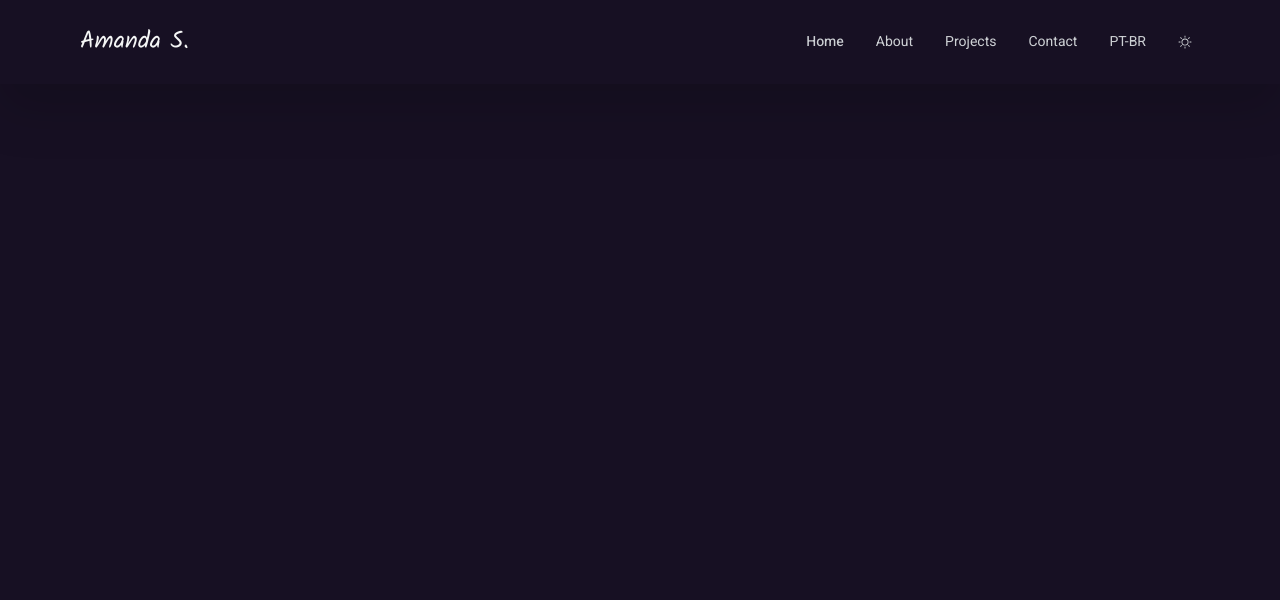
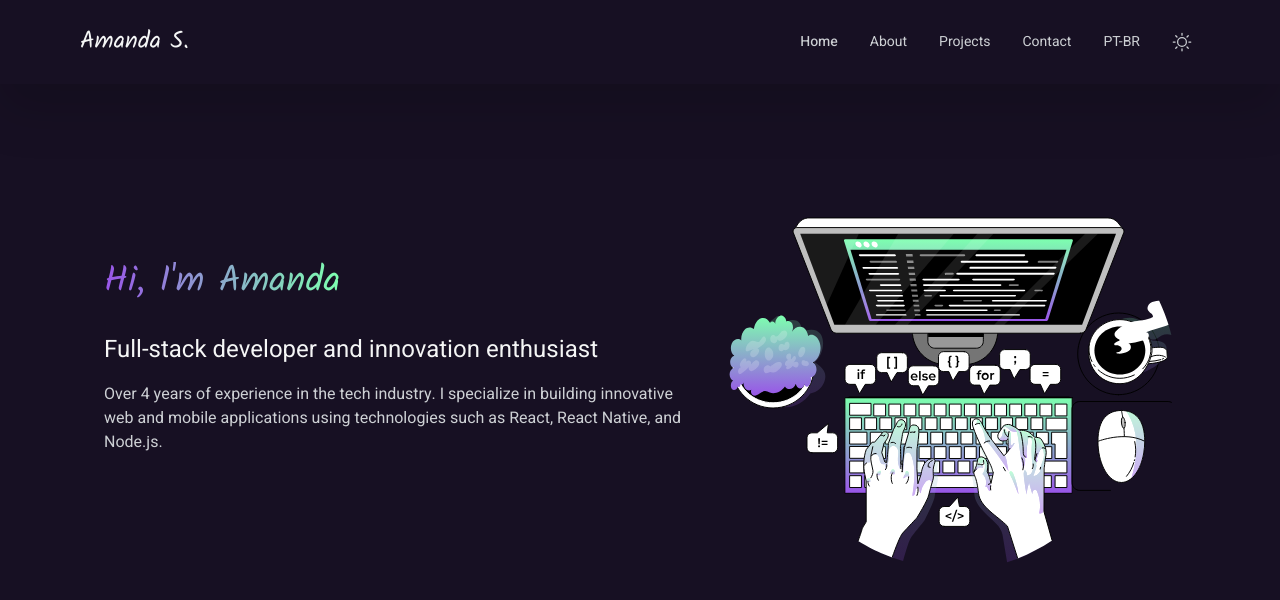
Before and after one commit to amanda-santos/lyra, a Next.js app: page / in a window 1280 px wide. Shown: the top 600 px of the page. Built offline with nearby package versions, Linux system fonts and the light colour scheme.

Commit message:
feat: add hero section

```diff
--- a/src/app/components/mobile-navbar.tsx
+++ b/src/app/components/mobile-navbar.tsx
@@ -14,7 +14,7 @@ export const MobileNavbar = () => {
   return (
     <nav className="flex flex-col items-center gap-4 lg:hidden">
       <NavbarItem onClick={handleMenuClick}>
-        {isMenuOpen ? <X /> : <List />}
+        {isMenuOpen ? <X size={20} /> : <List size={20} />}
       </NavbarItem>
 
       {isMenuOpen && (
@@ -24,7 +24,7 @@ export const MobileNavbar = () => {
           <NavbarItem>Projects</NavbarItem>
           <NavbarItem>Contact</NavbarItem>
           <NavbarItem>
-            <Sun />
+            <Sun size={20} />
           </NavbarItem>
         </>
       )}
--- a/src/app/components/navbar.tsx
+++ b/src/app/components/navbar.tsx
@@ -11,7 +11,7 @@ export const Navbar = () => {
       <NavbarItem>Contact</NavbarItem>
       <NavbarItem>PT-BR</NavbarItem>
       <NavbarItem>
-        <Sun />
+        <Sun size={20} />
       </NavbarItem>
     </nav>
   );
--- a/src/app/page.tsx
+++ b/src/app/page.tsx
@@ -1,5 +1,32 @@
+import Image from "next/image";
+
 export default function Home() {
   return (
-    <main className="flex min-h-screen flex-col items-center justify-between bg-surface-background p-24"></main>
+    <main className="flex min-h-screen flex-col items-center justify-between bg-surface-background px-10">
+      <div className="flex w-full flex-col items-center justify-between gap-6 px-10 py-24 md:flex-row-reverse md:px-16">
+        <Image
+          src="/programmer-illustration.svg"
+          alt="Logo"
+          width={488}
+          height={416}
+        />
+
+        <div className="max-w-[592px]">
+          <h1 className="inline-block bg-gradient-to-r from-primary-color-400 to-secondary-color bg-clip-text font-heading text-4xl text-transparent">
+            Hi, I&apos;m Amanda
+          </h1>
+          <span className="my-8 flex flex-col gap-4">
+            <h2 className="font-body text-2xl text-text-primary">
+              Full-stack developer and innovation enthusiast
+            </h2>
+            <p className="font-body text-text-secondary">
+              Over 4 years of experience in the tech industry. I specialize in
+              building innovative web and mobile applications using technologies
+              such as React, React Native, and Node.js.
+            </p>
+          </span>
+        </div>
+      </div>
+    </main>
   );
 }
```
Also changed, not shown: public/programmer-illustration.svg (added).
